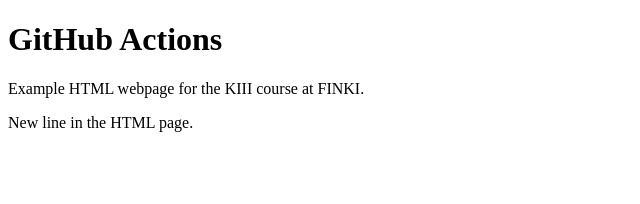
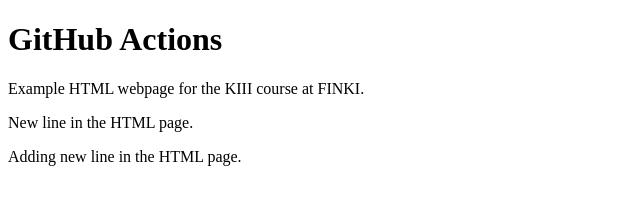
Before and after one commit to drogrishka/kii_HW6, a plain HTML site: page index.html in a window 1280 px wide. Shown: the whole page, without its empty margins (0-640 px from the left). Drawn offline with Linux system fonts and the light colour scheme.

Commit message:
Update index.html

```diff
--- a/index.html
+++ b/index.html
@@ -4,5 +4,6 @@
     <h1>GitHub Actions</h1>
     <p>Example HTML webpage for the KIII course at FINKI.</p>
     <p>New line in the HTML page.</p>
+    <p>Adding new line in the HTML page.</p>
   </body>
 </html>
```
